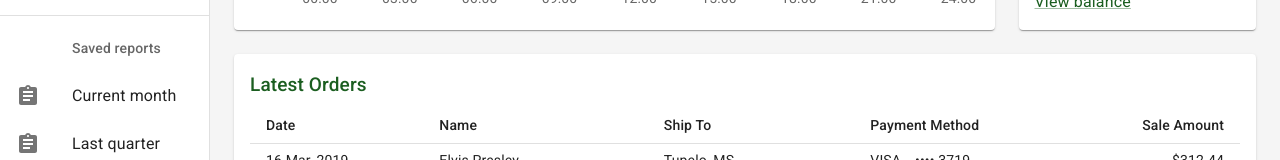
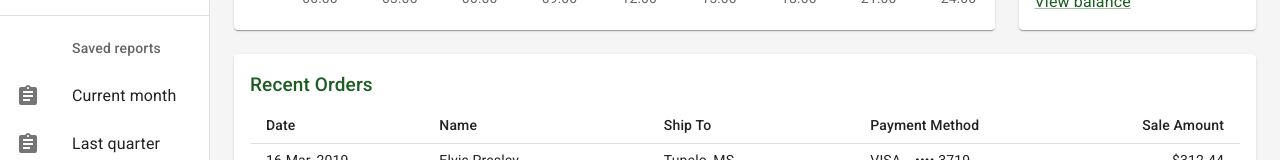
Before and after one commit to TatsianaLohinava/visual-testing-tools, a React (Vite) app: page / in a window 1280 px wide. Shown: the part 306-466 px from the top of the page. Built offline with nearby package versions, Linux system fonts and the light colour scheme.

Commit message:
change heading

```diff
--- a/src/Orders.tsx
+++ b/src/Orders.tsx
@@ -62,7 +62,7 @@ function preventDefault(event: React.MouseEvent) {
 export default function Orders() {
   return (
     <React.Fragment>
-      <Title>Latest Orders</Title>
+      <Title>Recent Orders</Title>
       <Table size="small">
         <TableHead>
           <TableRow>
```
